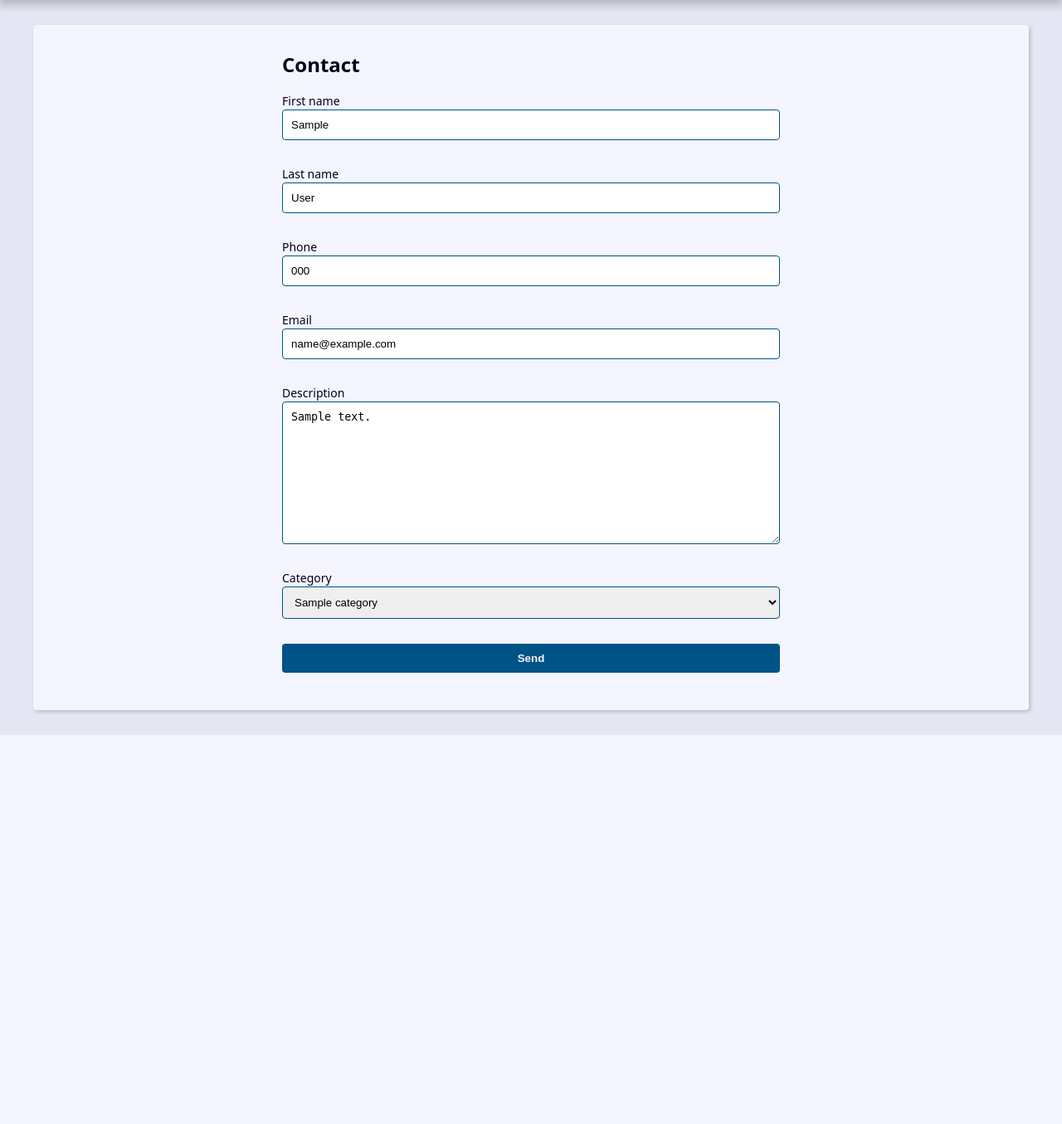
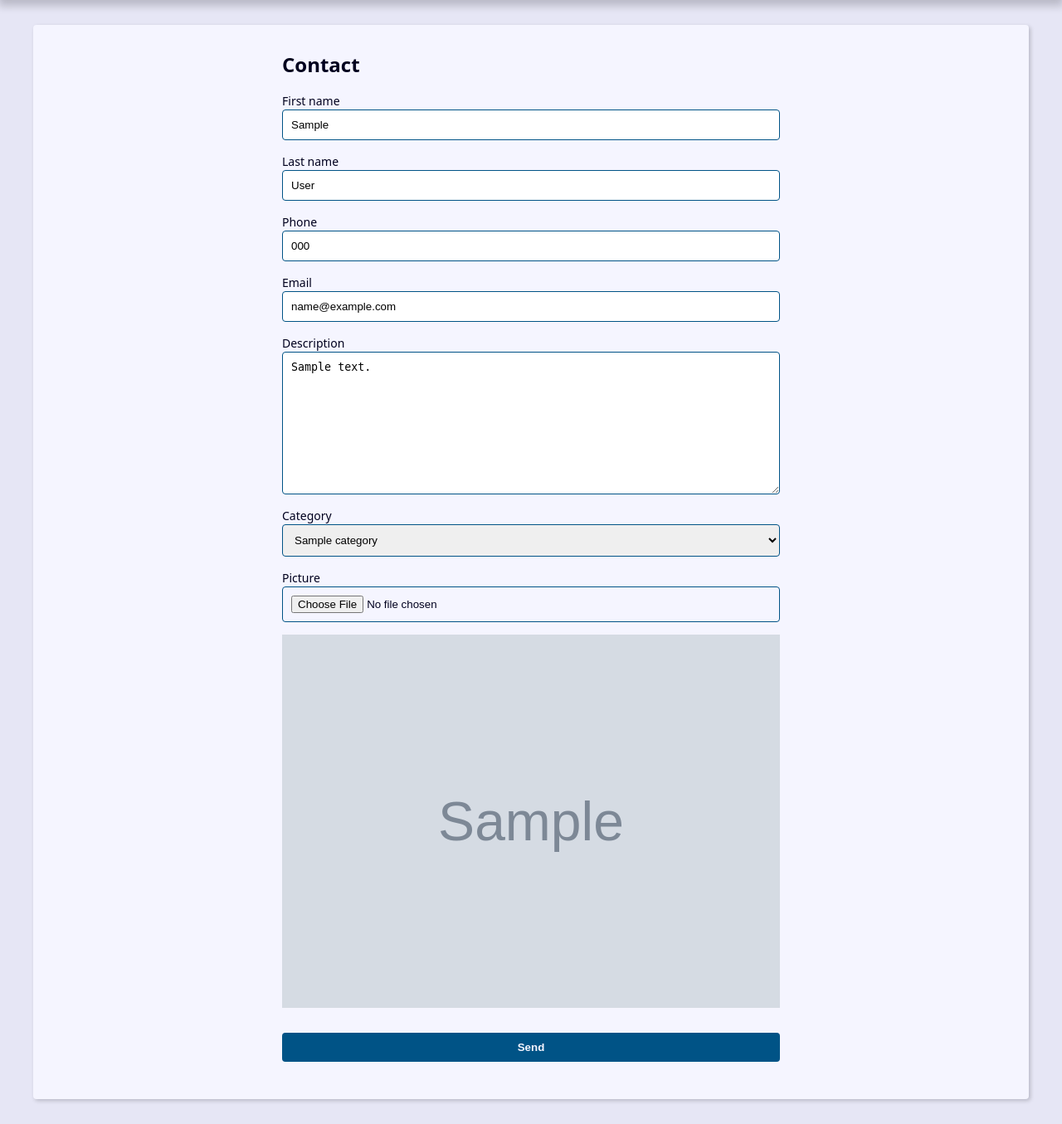
Before and after one commit to AlissonOliveira-Jar/django-agenda, a Django app: page /contact/1/update/ in a window 1280 px wide. Shown: the part 239-1594 px from the top of the page at 83% size. Before the commit the page ends 1125 px from the top, so only its background shows below. Run offline with Django 5.2, Linux system fonts and the light colour scheme; tables that the repository leaves empty hold one stand-in row (values such as "Sample post"); grey boxes marked "Sample" are stand-in pictures.

Commit message:
:sparkles: feat: adicionar foto ao contato

```diff
--- a/source/contact/forms.py
+++ b/source/contact/forms.py
@@ -5,6 +5,8 @@
 
 
 class ContactForm(forms.ModelForm):
+    picture = forms.ImageField(widget=forms.FileInput(attrs={"accept": "image/*"}))
+
     class Meta:
         model = Contact
         fields = (
@@ -14,6 +16,7 @@
             "email",
             "description",
             "category",
+            "picture",
         )
 
     def clean(self):
--- a/source/contact/templates/contact/create.html
+++ b/source/contact/templates/contact/create.html
@@ -1,25 +1,37 @@
-{% extends "global/base.html" %}
+{% extends 'global/base.html' %}
 
 {% block content %}
   <div class="form-wrapper">
+
     <h2>Contact</h2>
-        <form action="{{ form_action }}" method="POST" enctype="multipart/form-data">
 
+    <form
+      action="{{ form_action }}"
+      method="POST"
+      enctype="multipart/form-data"
+    >
       {% csrf_token %}
 
-        {% for field in form  %}
       <div class="form-content">
+
+        {% for field in form %}
           <div class="form-group">
             <label for="{{ field.id_for_label }}">{{ field.label }}</label>
             {{ field }}
             {{ field.errors }}
 
             {% if field.help_text %}
-                    <p class="help-text"> {{ field.help_text }} </p>
+              <p class="help-text">{{ field.help_text }}</p>
             {% endif %}
           </div>
+
+          {% if field.name == 'picture' and field.value.url %}
+            <div class="form-group">
+              <img src="{{ field.value.url }}" alt="">
             </div>
+          {% endif %}
         {% endfor %}
+      </div>
 
       {% if form.non_field_errors %}
         <div class="form-content">
--- a/source/contact/views/contact_forms.py
+++ b/source/contact/views/contact_forms.py
@@ -9,7 +9,7 @@
     form_action = reverse("contact:create")
 
     if request.method == "POST":
-        form = ContactForm(request.POST)
+        form = ContactForm(request.POST, request.FILES)
 
         context = {
             "form": form,
@@ -35,7 +35,7 @@
     form_action = reverse("contact:update", args=(contact_id,))
 
     if request.method == "POST":
-        form = ContactForm(request.POST, instance=contact)
+        form = ContactForm(request.POST, request.FILES, instance=contact)
 
         context = {
             "form": form,
--- a/source/project/local_settings.py
+++ b/source/project/local_settings.py
@@ -1,3 +1,3 @@
-SECRET_KEY = 'CHANGE-ME'
+SECRET_KEY = "CHANGE-ME"
 DEBUG = True
 ALLOWED_HOSTS: list[str] = []
```
Also changed, not shown: source/contact/templates/contact/contact.html (+7 -0 lines). Lines whose indentation alone changed are shown as unchanged.
